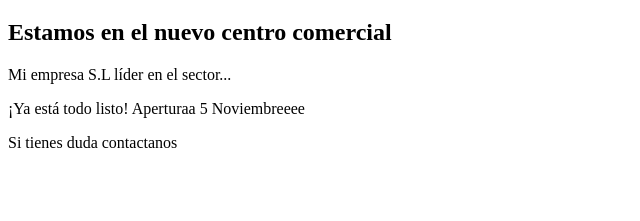
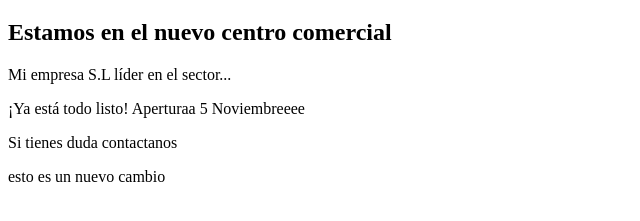
Before and after one commit to danics9696/DAM, a plain HTML site: page index.html in a window 1280 px wide. Shown: the part 61-282 px from the top of the page, without its empty margins (0-640 px from the left). Drawn offline with Linux system fonts and the light colour scheme.

Commit message:
Revert "mend"
This reverts commit cb39e1a59fa72f2924a982d15d6b8b01b53160e9.

```diff
--- a/index.html
+++ b/index.html
@@ -11,5 +11,6 @@
     <p>Mi empresa S.L líder en el sector...</p>
     <p>¡Ya está todo listo! Aperturaa 5 Noviembreeee</p>
     <p>Si tienes duda contactanos</p>
+    <p>esto es un nuevo cambio</p>
 </body>
 </html>
```
